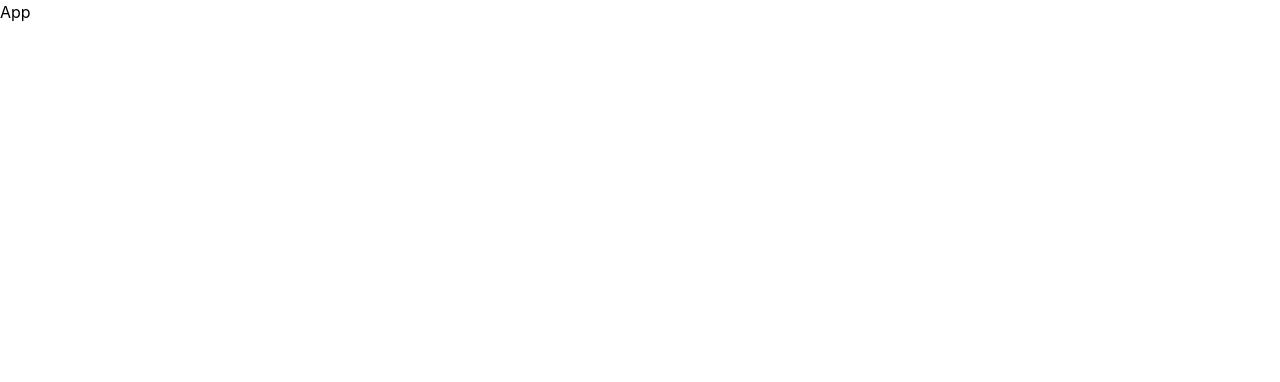
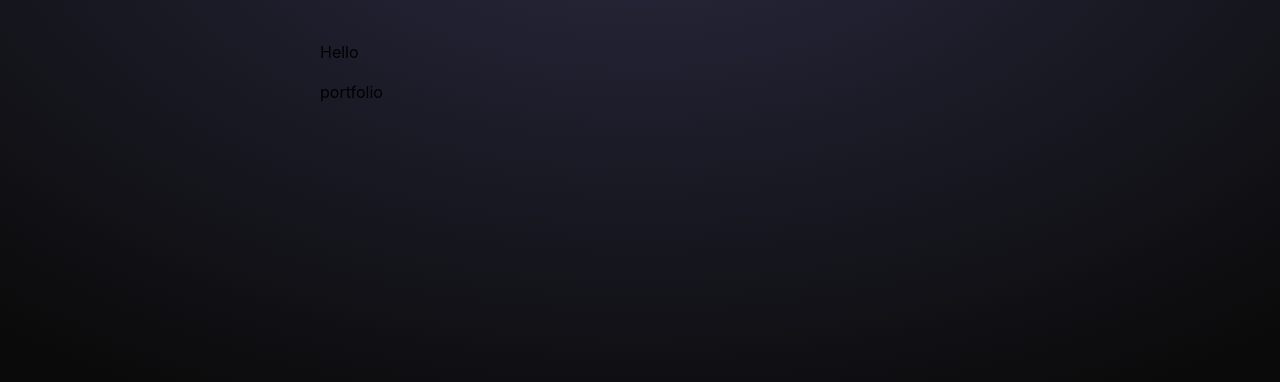
Before and after one commit to paritoshkrjha/PortfolioV3, a React app: page / in a window 1280 px wide. Shown: the top 382 px of the page. Built offline with nearby package versions, Linux system fonts and the light colour scheme; the HTML template or start-up script is replaced by a standard one.

Commit message:
Added Layout and Background component

```diff
--- a/src/App.jsx
+++ b/src/App.jsx
@@ -1,15 +1,28 @@
 import { useEffect, useState } from 'react'
 import SplashScreen from './pages/SplashScreen'
+import Background from './components/ui/Background'
+import Layout from './components/ui/Layout'
 
 function App() {
   const [showSplash, setShowSplash] = useState(true)
   useEffect(() => {
     setTimeout(() => {
       setShowSplash(false)
-    }, 3000)
+    }, 2800)
   })
 
-  return <>{showSplash ? <SplashScreen /> : <div>App</div>}</>
+  return (
+    <Background>
+      {showSplash ? (
+        <SplashScreen />
+      ) : (
+        <Layout>
+          <p>Hello</p>
+          <p>portfolio</p>
+        </Layout>
+      )}
+    </Background>
+  )
 }
 
 export default App
--- /dev/null
+++ b/src/components/ui/Background.jsx
@@ -0,0 +1,9 @@
+function Background({ children }) {
+  return (
+    <div className="absolute top-0 z-[-2] h-screen w-screen bg-neutral-950 bg-[radial-gradient(ellipse_80%_80%_at_50%_-20%,rgba(120,119,198,0.3),rgba(255,255,255,0))]">
+      {children}
+    </div>
+  )
+}
+
+export default Background
--- /dev/null
+++ b/src/components/ui/Layout.jsx
@@ -0,0 +1,13 @@
+import React from 'react'
+
+function Layout({ children }) {
+  return (
+    <div className="py-10 flex items-center justify-center">
+      <div className="lg:w-[50%] md:w-[70%] sm:w-[70%] w-[90%] flex flex-col gap-4">
+        {children}
+      </div>
+    </div>
+  )
+}
+
+export default Layout
--- a/src/pages/SplashScreen/index.jsx
+++ b/src/pages/SplashScreen/index.jsx
@@ -17,7 +17,7 @@ function SplashScreen() {
           duration: 0.8,
           ease: 'easeIn',
         }}
-        className="absolute top-0 left-0 h-[55%] w-full bg-[#1a1a1a] flex flex-col justify-end items-center"
+        className="absolute top-0 left-0 h-[55%] w-full bg-black flex flex-col justify-end items-center"
       >
         <SplashText />
         <Divider />
@@ -34,7 +34,7 @@ function SplashScreen() {
           duration: 0.8,
           ease: 'easeIn',
         }}
-        className="absolute bottom-0 left-0 h-[45%] w-full bg-[#1a1a1a] text-white"
+        className="absolute bottom-0 left-0 h-[45%] w-full bg-black text-white"
       />
     </div>
   )
```
